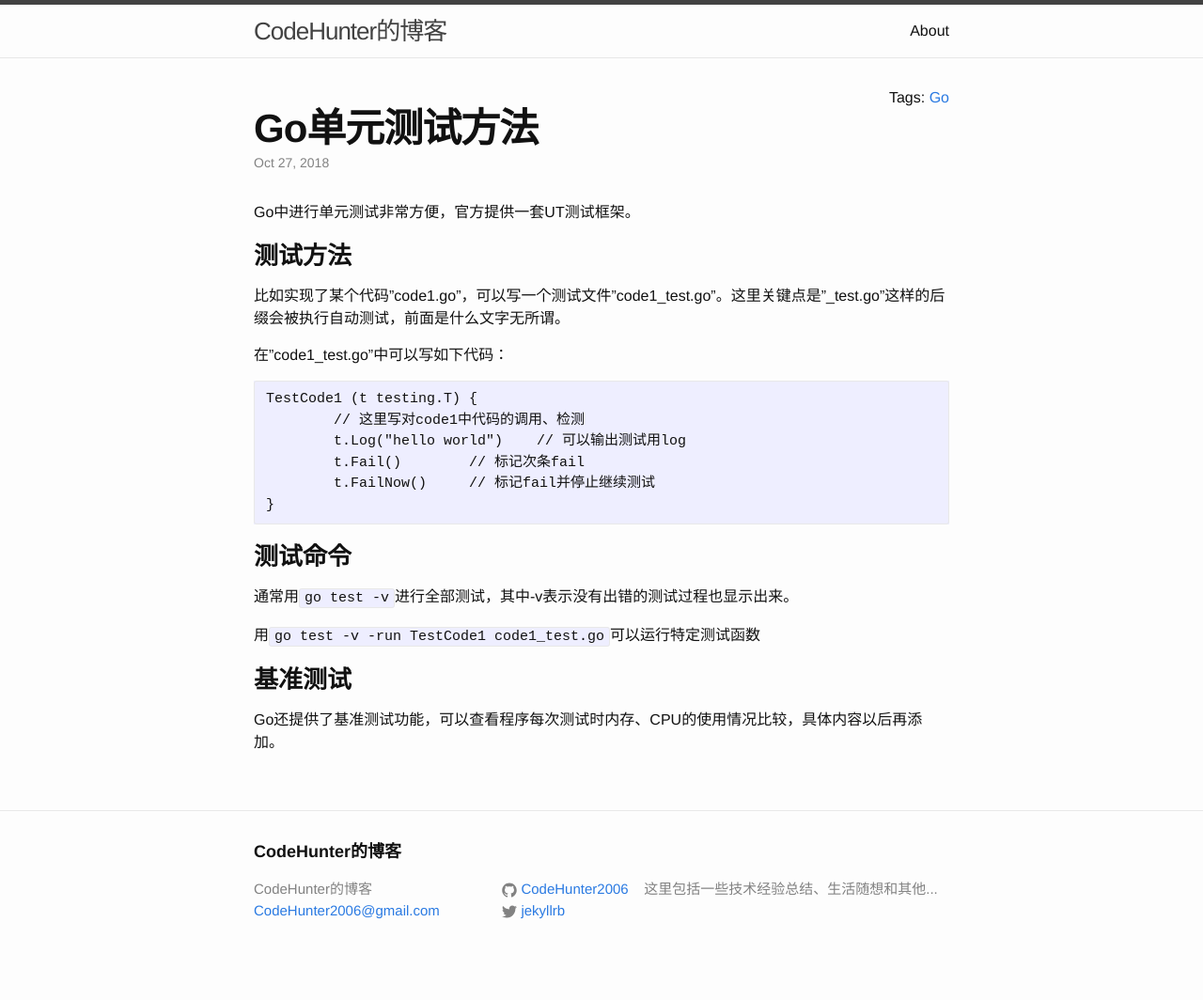
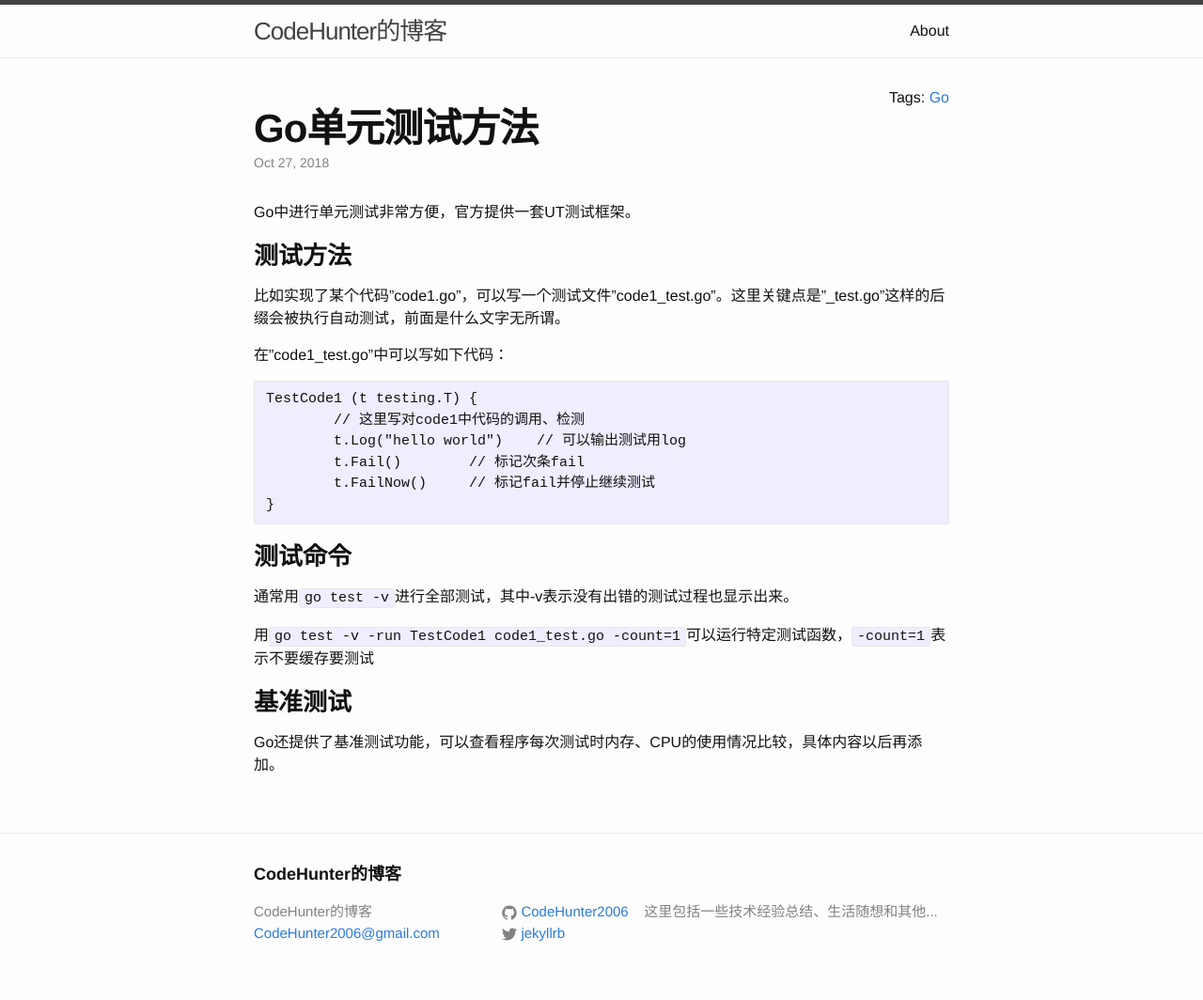
Before and after one commit to CodeHunter2006/CodeHunter2006.github.io, a Jekyll site: the page built from _posts/2018-10-27-Go_test.md, in a window 1280 px wide. Shown: the whole page at 94% size. Built offline with Jekyll 4.4.1, drawn with Linux system fonts in a browser that asks for light colours; before the commit the page ends 1040 px from its top, so only the background shows below that.

Commit message:
修正了语句

```diff
--- a/_posts/2018-10-27-Go_test.md
+++ b/_posts/2018-10-27-Go_test.md
@@ -23,7 +23,7 @@ TestCode1 (t testing.T) {
 ### 测试命令
 通常用`go test -v`进行全部测试，其中-v表示没有出错的测试过程也显示出来。
 
-用`go test -v -run TestCode1 code1_test.go`可以运行特定测试函数
+用`go test -v -run TestCode1 code1_test.go -count=1`可以运行特定测试函数，`-count=1`表示不要缓存要测试
 
 ### 基准测试
 Go还提供了基准测试功能，可以查看程序每次测试时内存、CPU的使用情况比较，具体内容以后再添加。
```
